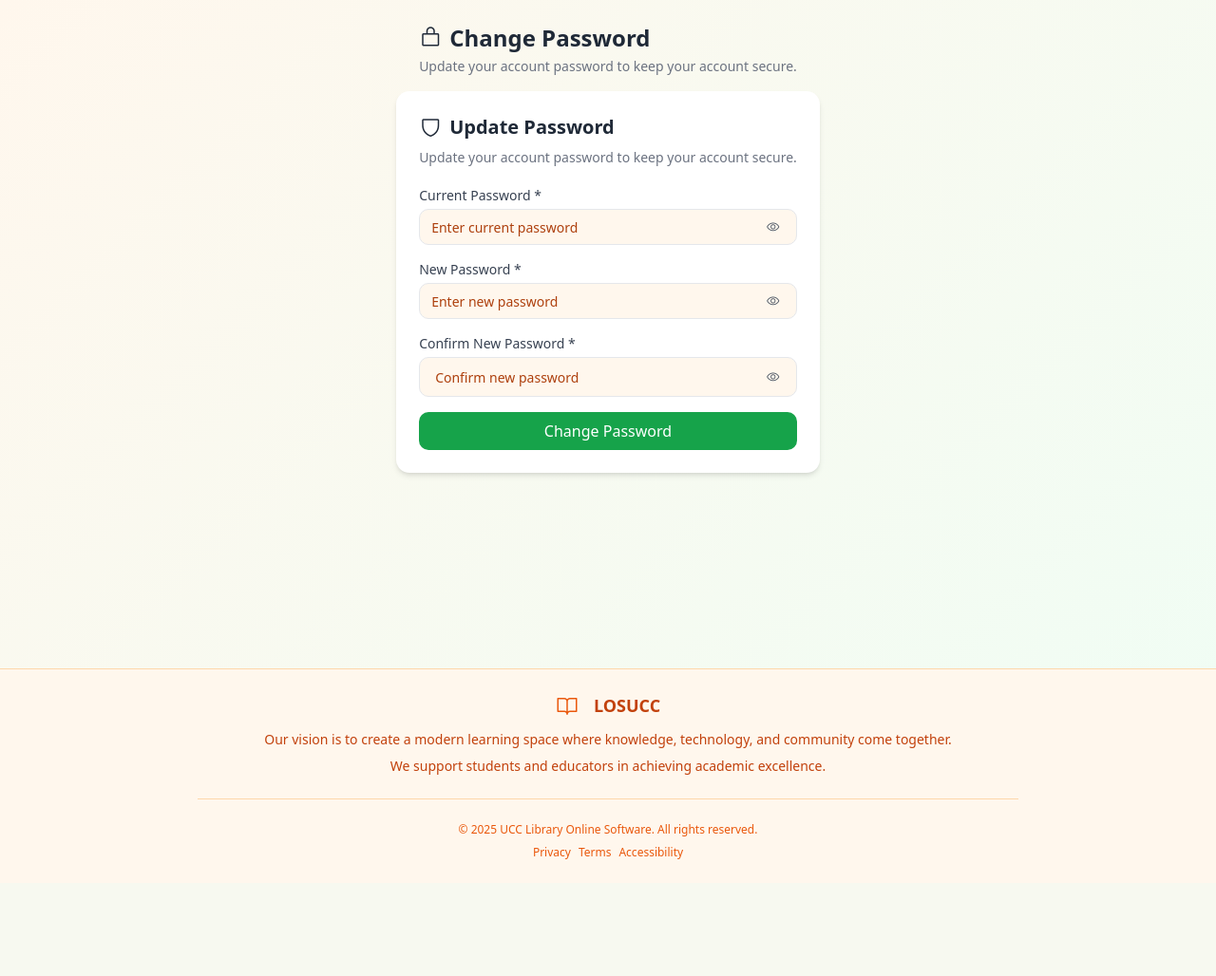
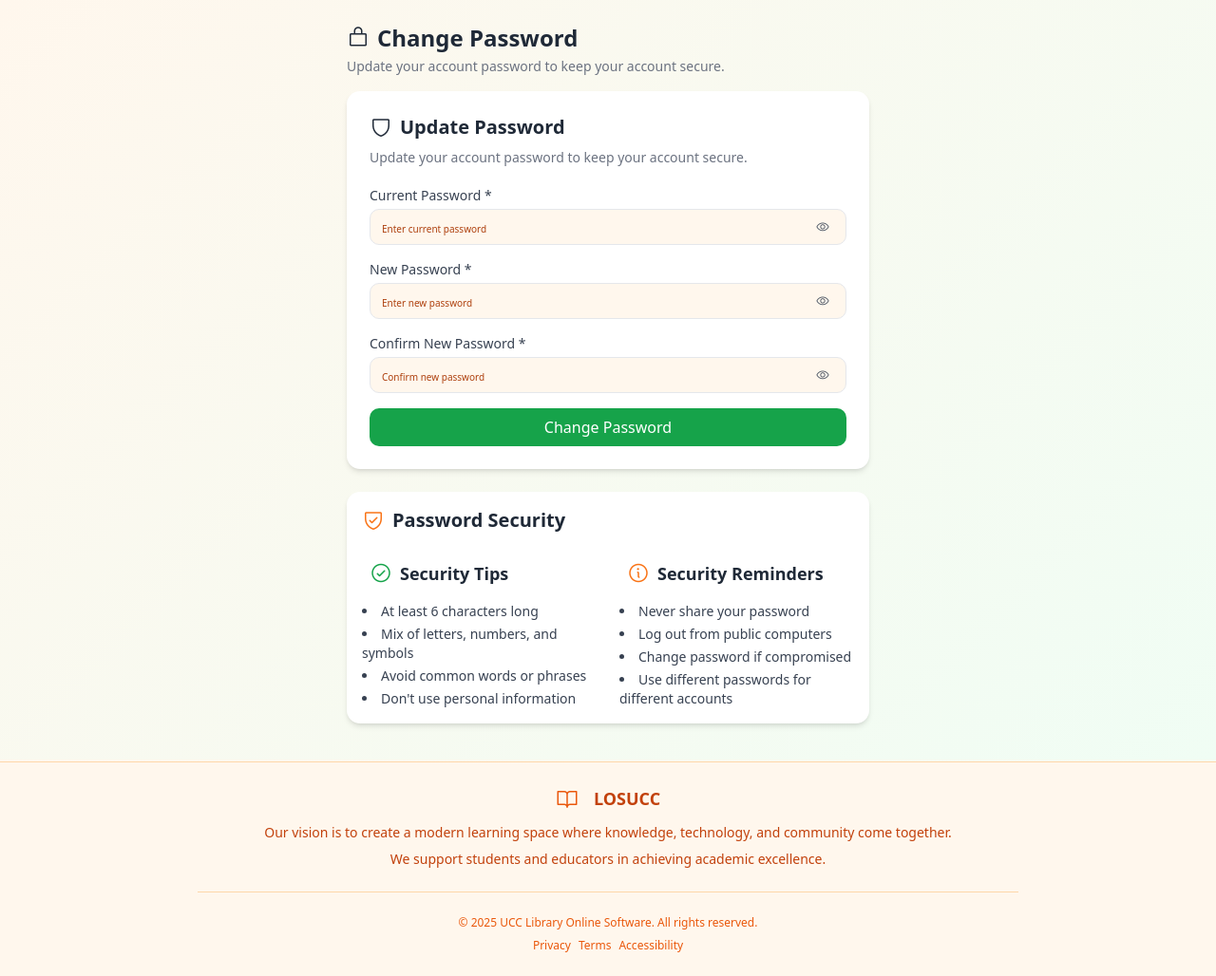
Before and after one commit to sis0n/LibSys, a PHP site: template src/Views/Student/changePassword.php in a window 1280 px wide. Shown: the whole page at 95% size. Before the commit the page ends 905 px from the top, so only its background shows below. Run offline with PHP 8.4, Linux system fonts and the light colour scheme; the template is opened without the code that fills it, so the values that code supplies are empty; style sheets or scripts are compiled from the project's sources.

Commit message:
style: update layout of security tips for better alignment

```diff
--- a/src/Views/Student/changePassword.php
+++ b/src/Views/Student/changePassword.php
@@ -1,27 +1,35 @@
+<!-- Custom placeholder style -->
+<style>
+  .placeholder-orange-small::placeholder {
+    color: #AE400E;
+    /* orange */
+    font-size: 10px;
+    /* sobrang liit */
+  }
+</style>
+
 <!-- Outside Container -->
-<div class="flex flex-col items-center mt-6 min-h-[80vh]">
+<div class="flex flex-col items-center mt-6 mb-6">
 
-  <!-- Title -->
-  <div>
+  <!-- Title (same container width para align with form) -->
+  <div class="w-full max-w-[550px]">
     <h1 class="text-2xl font-bold text-gray-800 flex items-center gap-2">
       <i class="ph ph-lock-simple text-2xl"></i>
       Change Password
     </h1>
-    <p class="text-sm text-gray-500 mt-1 text-center">
+    <p class="text-sm text-gray-500 mt-1">
       Update your account password to keep your account secure.
     </p>
   </div>
 
   <!-- Card/Form -->
-  <div class="max-w-[550px] bg-white shadow-md rounded-xl p-6 mt-4">
-
+  <div class="w-full max-w-[550px] bg-white shadow-md rounded-xl p-6 mt-4">
     <!-- Header -->
     <h2 class="text-xl font-semibold text-gray-800 flex items-center mb-2 gap-2">
       <i class="ph ph-shield text-2xl"></i>
       Update Password
     </h2>
-
-    <p class="text-sm text-gray-500 text-center mb-5">
+    <p class="text-sm text-gray-500 mb-5">
       Update your account password to keep your account secure.
     </p>
 
@@ -40,7 +48,9 @@
             id="current_password"
             placeholder="Enter current password"
             required
-            class="w-full px-3 py-1.5 border border-gray-200 rounded-lg bg-orange-50 placeholder:text-[#AE400E] placeholder:text-sm focus:border-orange-500 focus:ring-2 focus:ring-orange-500 focus:outline-none transition duration-200">
+            class="w-full px-3 py-1.5 border border-gray-200 rounded-lg bg-orange-50 placeholder-orange-small
+                   focus:border-orange-500 focus:ring-2 focus:ring-orange-500
+                   focus:outline-none transition duration-200">
           <button
             type="button"
             onclick="togglePassword('current_password', this)"
@@ -62,7 +72,9 @@
             id="new_password"
             placeholder="Enter new password"
             required
-            class="w-full px-3 py-1.5 border border-gray-200 rounded-lg bg-orange-50 placeholder:text-[#AE400E] placeholder:text-sm focus:border-orange-500 focus:ring-2 focus:ring-orange-500 focus:outline-none transition duration-200">
+            class="w-full px-3 py-1.5 border border-gray-200 rounded-lg bg-orange-50 placeholder-orange-small
+                   focus:border-orange-500 focus:ring-2 focus:ring-orange-500
+                   focus:outline-none transition duration-200">
           <button
             type="button"
             onclick="togglePassword('new_password', this)"
@@ -84,7 +96,9 @@
             id="confirm_password"
             placeholder="Confirm new password"
             required
-            class="w-full px-4 py-2 border border-gray-200 rounded-lg bg-orange-50 placeholder:text-[#AE400E] placeholder:text-sm focus:border-orange-500 focus:ring-2 focus:ring-orange-500 focus:outline-none transition duration-200">
+            class="w-full px-3 py-1.5 border border-gray-200 rounded-lg bg-orange-50 placeholder-orange-small
+                   focus:border-orange-500 focus:ring-2 focus:ring-orange-500
+                   focus:outline-none transition duration-200">
           <button
             type="button"
             onclick="togglePassword('confirm_password', this)"
@@ -108,6 +122,53 @@
     </form>
   </div>
 </div>
+
+<!-- Security Section -->
+<div class="flex justify-center px-4 mt-0">
+  <div class="w-full max-w-[550px] bg-white shadow-md rounded-xl p-4">
+
+    <!-- Header -->
+    <h2 class="text-xl font-semibold text-gray-800 flex items-center gap-2 mb-5">
+      <i class="ph ph-shield-check text-2xl text-orange-500"></i>
+      Password Security
+    </h2>
+
+    <!-- Two columns -->
+    <div class="grid grid-cols-1 md:grid-cols-2 gap-6">
+
+      <!-- Column 1: Security Tips -->
+      <div>
+        <h3 class="text-lg font-semibold text-gray-800 mb-2 flex items-center gap-2 p-2 rounded ">
+          <i class="ph ph-check-circle text-green-600 text-2xl"></i>
+          Security Tips
+        </h3>
+        <ul class="list-disc list-inside text-gray-700 space-y-1 text-sm">
+          <li>At least 6 characters long</li>
+          <li>Mix of letters, numbers, and symbols</li>
+          <li>Avoid common words or phrases</li>
+          <li>Don't use personal information</li>
+        </ul>
+      </div>
+
+      <!-- Column 2: Security Reminders -->
+      <div>
+        <h3 class="text-lg font-semibold text-gray-800 mb-2 flex items-center gap-2 p-2 rounded ">
+          <i class="ph ph-info text-orange-500 text-2xl"></i>
+          Security Reminders
+        </h3>
+        <ul class="list-disc list-inside text-gray-700 space-y-1 text-sm">
+          <li>Never share your password</li>
+          <li>Log out from public computers</li>
+          <li>Change password if compromised</li>
+          <li>Use different passwords for different accounts</li>
+        </ul>
+      </div>
+
+    </div>
+  </div>
+</div>
+
+
 
 <script>
   // Toggle Password Function
```
